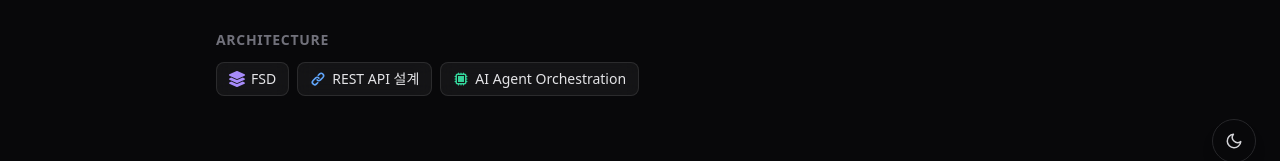
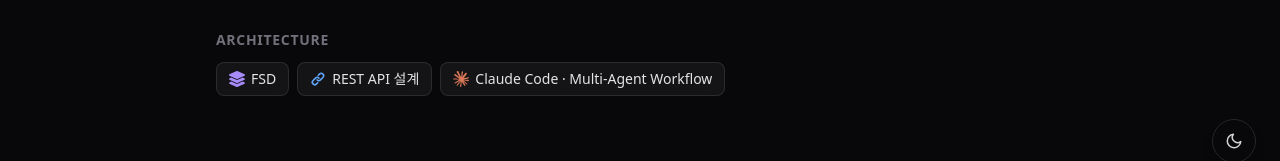
Before and after one commit to Koh-Du-Beom/portfolio, a Next.js app: page /skills in a window 1280 px wide. Shown: the part 613-774 px from the top of the page. Built offline with nearby package versions, Linux system fonts and the light colour scheme; a web font is replaced by a local one.

Commit message:
fix : AI 역량 명칭변경

```diff
--- a/src/data/skill-icons.tsx
+++ b/src/data/skill-icons.tsx
@@ -22,10 +22,10 @@ import {
   SiMinio,
   SiPortainer,
   SiLinux,
+  SiClaude,
 } from "react-icons/si";
 import { GiBearFace } from "react-icons/gi";
 import { HiMap, HiServer, HiLink } from "react-icons/hi";
-import { HiCpuChip } from "react-icons/hi2";
 import { FaJava, FaLayerGroup, FaSearch } from "react-icons/fa";
 
 const S = 16;
@@ -70,5 +70,5 @@ export const skillIcons: Record<string, ReactNode> = {
   // Architecture
   FSD: <FaLayerGroup size={S} color="#A78BFA" />,
   "REST API \uC124\uACC4": <HiLink size={S} color="#60A5FA" />,
-  "AI Agent Orchestration": <HiCpuChip size={S} color="#34D399" />,
+  "Claude Code · Multi-Agent Workflow": <SiClaude size={S} color="#D97757" />,
 };
--- a/src/data/skills.ts
+++ b/src/data/skills.ts
@@ -37,7 +37,7 @@ export const skills: Skill[] = [
   // Architecture
   { name: "FSD", category: "architecture" },
   { name: "REST API 설계", category: "architecture" },
-  { name: "AI Agent Orchestration", category: "architecture" },
+  { name: "Claude Code · Multi-Agent Workflow", category: "architecture" },
 ];
 
 export const categoryColors: Record<Skill["category"], string> = {
```
